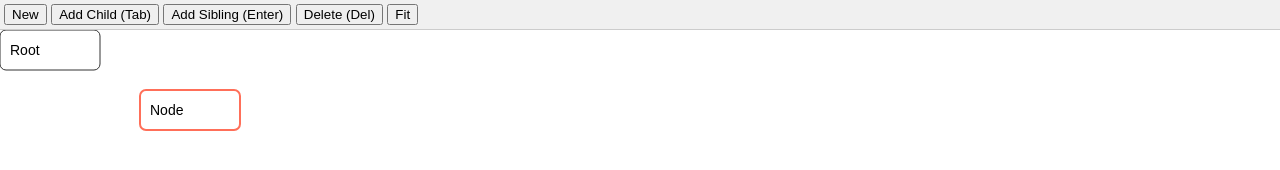
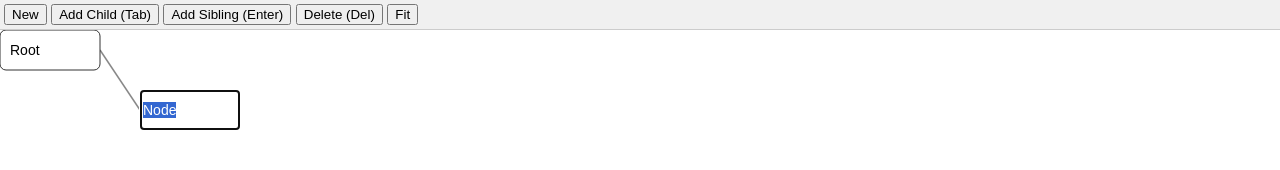
Before and after one commit to mkures/mindmap, a plain HTML site: page index.html in a window 1280 px wide. Both pictures are taken after a click on the button "Add Child (Tab)". Drawn offline with Linux system fonts and the light colour scheme.

Commit message:
Enable inline editing and draw node links

```diff
--- a/src/main.js
+++ b/src/main.js
@@ -35,12 +35,16 @@ addChildBtn.onclick = () => {
     const id = addChild(map, selectedId);
     selectedId = id;
     update();
+    startEditing(id);
 };
 
 addSiblingBtn.onclick = () => {
     const id = addSibling(map, selectedId);
-    if (id) selectedId = id;
-    update();
+    if (id) {
+        selectedId = id;
+        update();
+        startEditing(id);
+    }
 };
 
 deleteBtn.onclick = () => {
@@ -113,5 +117,68 @@ window.addEventListener('keydown', e => {
     } else if (e.key === 'f' && e.ctrlKey) {
         e.preventDefault();
         fitToScreen();
+    } else if (e.key === 'F2') {
+        e.preventDefault();
+        startEditing(selectedId);
     }
 });
+
+// double click to edit
+viewport.addEventListener('dblclick', e => {
+    const g = e.target.closest('.node');
+    if (g) {
+        startEditing(g.dataset.id);
+    }
+});
+
+let editingInput = null;
+let editingId = null;
+
+function startEditing(id) {
+    if (editingInput) return;
+    editingId = id;
+    const nodeEl = viewport.querySelector(`.node[data-id="${id}"]`);
+    if (!nodeEl) return;
+    const bbox = nodeEl.getBoundingClientRect();
+    editingInput = document.createElement('input');
+    editingInput.type = 'text';
+    editingInput.className = 'edit-input';
+    editingInput.value = map.nodes[id].text;
+    positionEditor(bbox);
+    document.body.appendChild(editingInput);
+    editingInput.focus();
+    editingInput.select();
+    editingInput.addEventListener('keydown', e => {
+        if (e.key === 'Enter') {
+            finishEditing();
+        }
+    });
+    editingInput.addEventListener('blur', finishEditing);
+}
+
+function positionEditor(bbox) {
+    if (!editingInput) return;
+    editingInput.style.left = bbox.x + 'px';
+    editingInput.style.top = bbox.y + 'px';
+    editingInput.style.width = bbox.width + 'px';
+    editingInput.style.height = bbox.height + 'px';
+}
+
+function finishEditing() {
+    if (!editingInput) return;
+    map.nodes[editingId].text = editingInput.value;
+    document.body.removeChild(editingInput);
+    editingInput = null;
+    editingId = null;
+    update();
+}
+
+// reposition editor on update
+const originalUpdate = update;
+update = function() {
+    originalUpdate();
+    if (editingInput && editingId) {
+        const nodeEl = viewport.querySelector(`.node[data-id="${editingId}"]`);
+        if (nodeEl) positionEditor(nodeEl.getBoundingClientRect());
+    }
+};
--- a/src/render.js
+++ b/src/render.js
@@ -1,5 +1,27 @@
 export function render(map, svg, selectedId) {
     svg.innerHTML = '';
+    const linkGroup = document.createElementNS('http://www.w3.org/2000/svg', 'g');
+    linkGroup.id = 'links';
+    svg.appendChild(linkGroup);
+    const nodeGroup = document.createElementNS('http://www.w3.org/2000/svg', 'g');
+    nodeGroup.id = 'nodes';
+    svg.appendChild(nodeGroup);
+
+    // draw links
+    Object.values(map.nodes).forEach(node => {
+        if (node.parentId) {
+            const parent = map.nodes[node.parentId];
+            const line = document.createElementNS('http://www.w3.org/2000/svg', 'line');
+            line.classList.add('link');
+            line.setAttribute('x1', parent.x + parent.w);
+            line.setAttribute('y1', parent.y + parent.h / 2);
+            line.setAttribute('x2', node.x);
+            line.setAttribute('y2', node.y + node.h / 2);
+            linkGroup.appendChild(line);
+        }
+    });
+
+    // draw nodes
     for (const id in map.nodes) {
         const node = map.nodes[id];
         const g = document.createElementNS('http://www.w3.org/2000/svg', 'g');
@@ -19,6 +41,6 @@ export function render(map, svg, selectedId) {
         text.textContent = node.text;
         g.appendChild(text);
 
-        svg.appendChild(g);
+        nodeGroup.appendChild(g);
     }
 }
--- a/styles.css
+++ b/styles.css
@@ -28,3 +28,16 @@ body, html {
     stroke: #ff6f59;
     stroke-width: 2px;
 }
+
+.link {
+    stroke: #888;
+    stroke-width: 1.5px;
+}
+
+.edit-input {
+    position: absolute;
+    font-size: 14px;
+    box-sizing: border-box;
+    border: 1px solid #333;
+    padding: 2px;
+}
```
